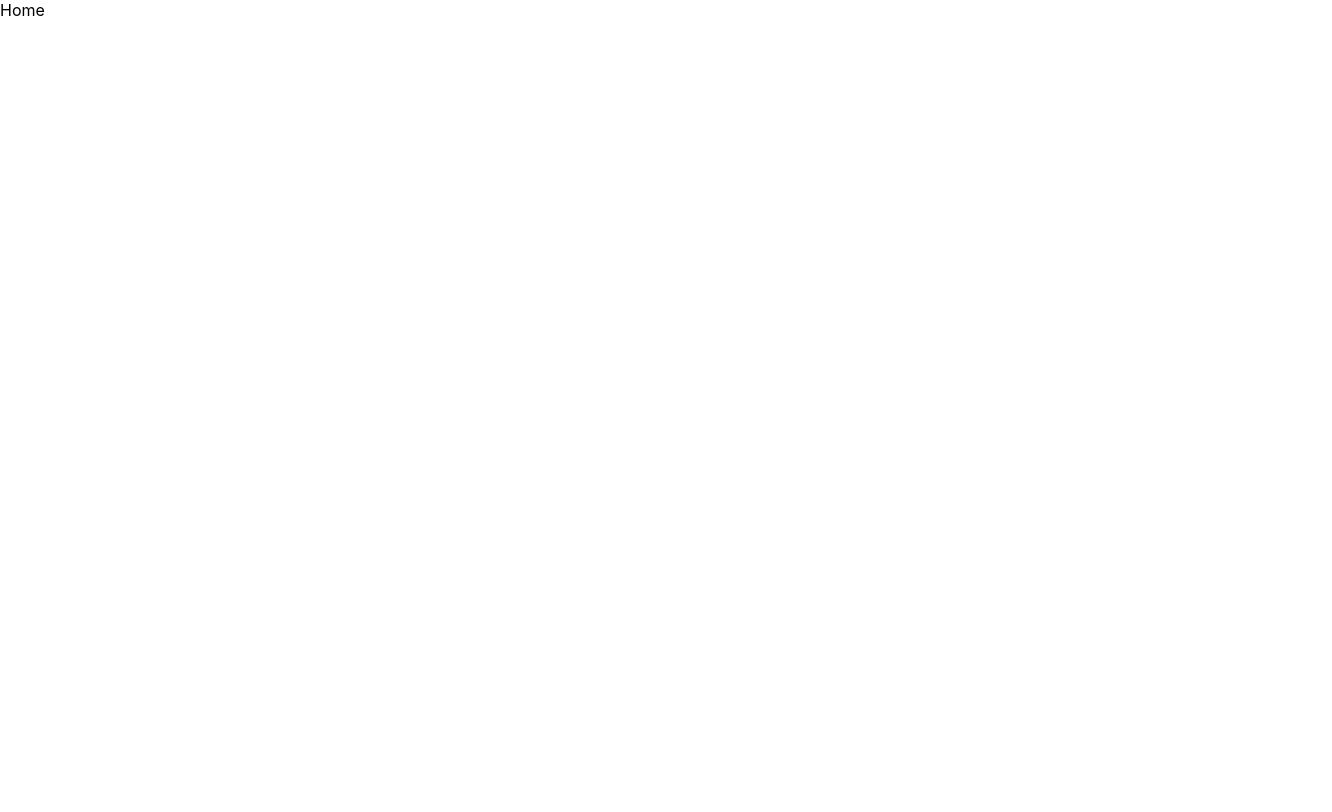
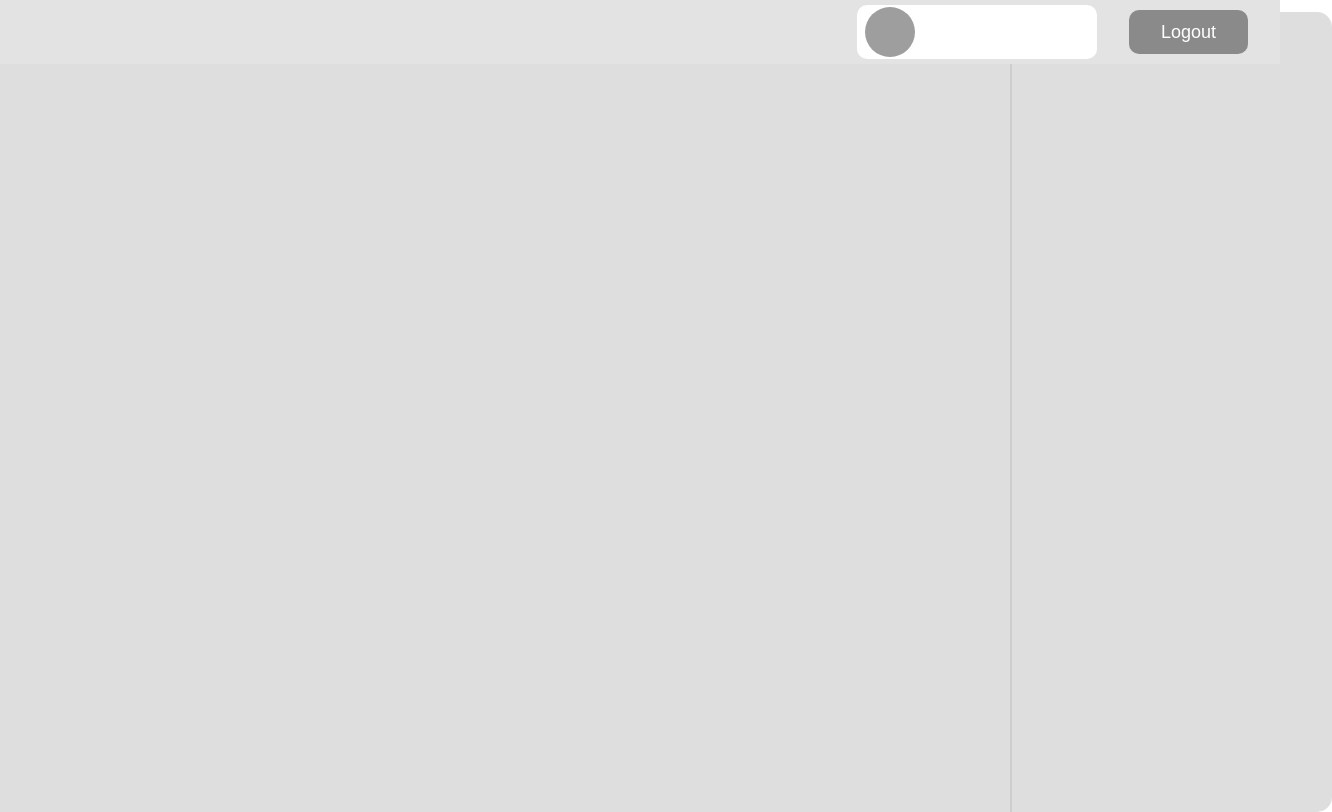
Before and after one commit to ignavan39/broker, a React (Create React App) app in the folder frontend/: page /auth in a window 1280 px wide. Both pictures are taken after typing "name@example.com", "Sample123" into the empty fields and a click on the button "Submit". Shown: the whole page, 1332 px wide, since content can reach past the window. Built offline with nearby package versions, Linux system fonts and the light colour scheme; grey boxes are pictures that could not be loaded.

Commit message:
chore: chat block

```diff
--- /dev/null
+++ b/frontend/src/components/Chat.tsx
@@ -0,0 +1,45 @@
+import styled from "styled-components";
+
+const Container = styled.div`
+  display: flex;
+  justify-content: center;
+  align-items: center;
+  height: 50rem;
+  width: 90rem;
+  border-radius: 10px;
+  margin-top: 3vh;
+  margin-right: 5rem;
+  margin-left: 0.5rem;
+  flex-direction: row;
+`;
+
+const ChatContainer = styled.div`
+  height: 50rem;
+  width: 90rem;
+  border-radius: 15px 0 0 15px;
+  display: flex;
+  background-color: #dedede;
+`;
+
+const Dialogues = styled.div`
+  display: flex;
+  justify-content: center;
+  align-items: space-between;
+  min-height: 50rem;
+  min-width: 20rem;
+  border-radius: 0 15px 15px 0;
+  background-color: #dedede;
+  border-left: 2px solid #cecece;
+  flex-direction: column;
+`;
+
+export const Chat = () => {
+  return (
+    <>
+      <Container>
+        <ChatContainer></ChatContainer>
+        <Dialogues></Dialogues>
+      </Container>
+    </>
+  );
+};
--- a/frontend/src/components/Home.tsx
+++ b/frontend/src/components/Home.tsx
@@ -1,5 +1,24 @@
+import styled from "styled-components";
+import { Chat } from "./Chat";
+import { Navbar } from "./Navbar";
+import { Settings } from "./Settings";
+
+const Container = styled.div`
+  display: flex;
+  justify-content: center;
+  align-items: center;
+  height: 100vh;
+  width: 100vw;
+  flex-direction: row;
+`;
+
 export const Home = () => (
-    <div>
-        Home
-    </div>
-)
+  <>
+    {" "}
+    <Navbar />
+    <Container>
+      <Settings />
+      <Chat />
+    </Container>
+  </>
+);
--- /dev/null
+++ b/frontend/src/components/Navbar.tsx
@@ -0,0 +1,89 @@
+import { useNavigate } from "react-router";
+import { useRecoilState } from "recoil";
+import styled from "styled-components";
+import { userState } from "../state/User.state";
+
+const Container = styled.div`
+  position: absolute;
+  height: 8vh;
+  width: 100vw;
+  display: flex;
+  justify-content: right;
+  align-items: center;
+  background-color: #e3e3e3;
+  margin:0;
+`;
+const UserInfo = styled.button`
+  display: flex;
+  align-items: center;
+  justify-content: start;
+  background-color: white;
+  min-width: 15rem;
+  border-radius: 10px;
+  height: 85%;
+  border: none;
+  font-size: 1rem;
+  &:hover {
+    border: 2px solid #000;
+  }
+`;
+const Avatar = styled.div`
+  width: 50px;
+  height: 50px;
+  border-radius: 50%;
+  overflow: hidden;
+  display: inline-block;
+  vertical-align: middle;
+  margin: 0.1rem 0.5rem;
+`;
+
+const Logout = styled.button`
+  background-color: #8a8a8a;
+  border: none;
+  color: white;
+  padding: 1rem 2rem;
+  text-align: center;
+  display: flex;
+  align-items: center;
+  justify-content: start;
+  font-size: 18px;
+  min-width: 2rem;
+  margin: 0.2rem 2rem;
+  height: 70%;
+  border-radius: 10px;
+  &:hover {
+    background-color: #ff2626;
+  }
+`;
+
+export const Navbar = () => {
+  const [user, setUser] = useRecoilState(userState);
+  const navigate = useNavigate();
+
+  const logout = () => {
+    setUser({
+      ...user,
+      auth: {
+        expiresAt: null,
+        accessToken: "",
+      },
+    });
+    localStorage.removeItem("user");
+    navigate("/auth");
+  };
+  return (
+    <Container>
+      <UserInfo>
+        <Avatar>
+          <img
+            src="https://vk.com/images/camera_c.gif"
+            width="50"
+            height="50"
+          />
+        </Avatar>
+        <div>{user.firstName + " " + user.lastName}</div>
+      </UserInfo>
+      <Logout onClick={logout}>Logout</Logout>
+    </Container>
+  );
+};
--- /dev/null
+++ b/frontend/src/components/Settings.tsx
@@ -0,0 +1,17 @@
+import styled from "styled-components";
+
+const Container = styled.div`
+  display: flex;
+  justify-content: center;
+  align-items: center;
+  height: 50rem;
+  width: 20rem;
+  margin-left:1rem;
+  margin-top: 3vh;
+  border-radius: 15px;
+  flex-direction: column;
+`;
+
+export const Settings = () => {
+  return <Container></Container>;
+};
```
